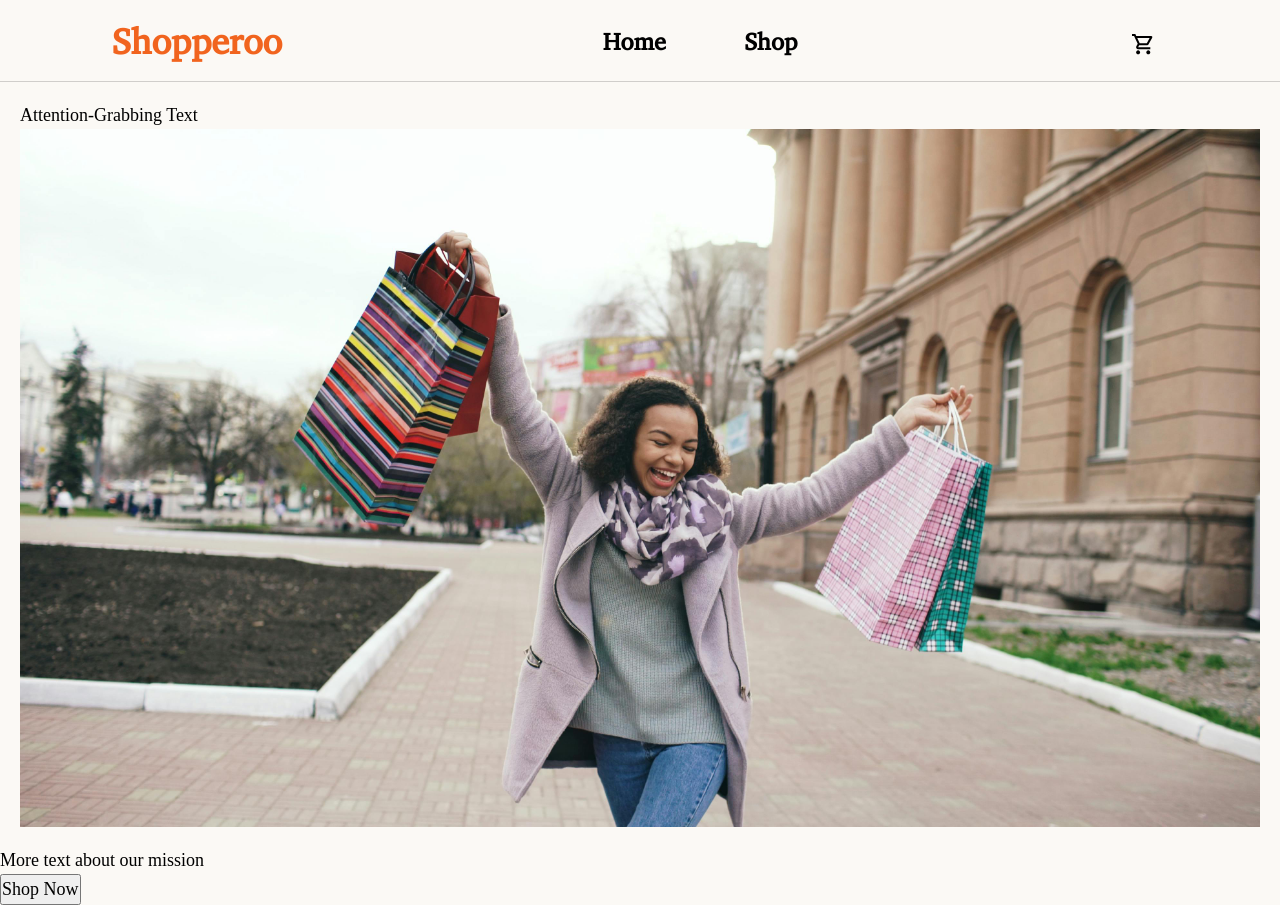
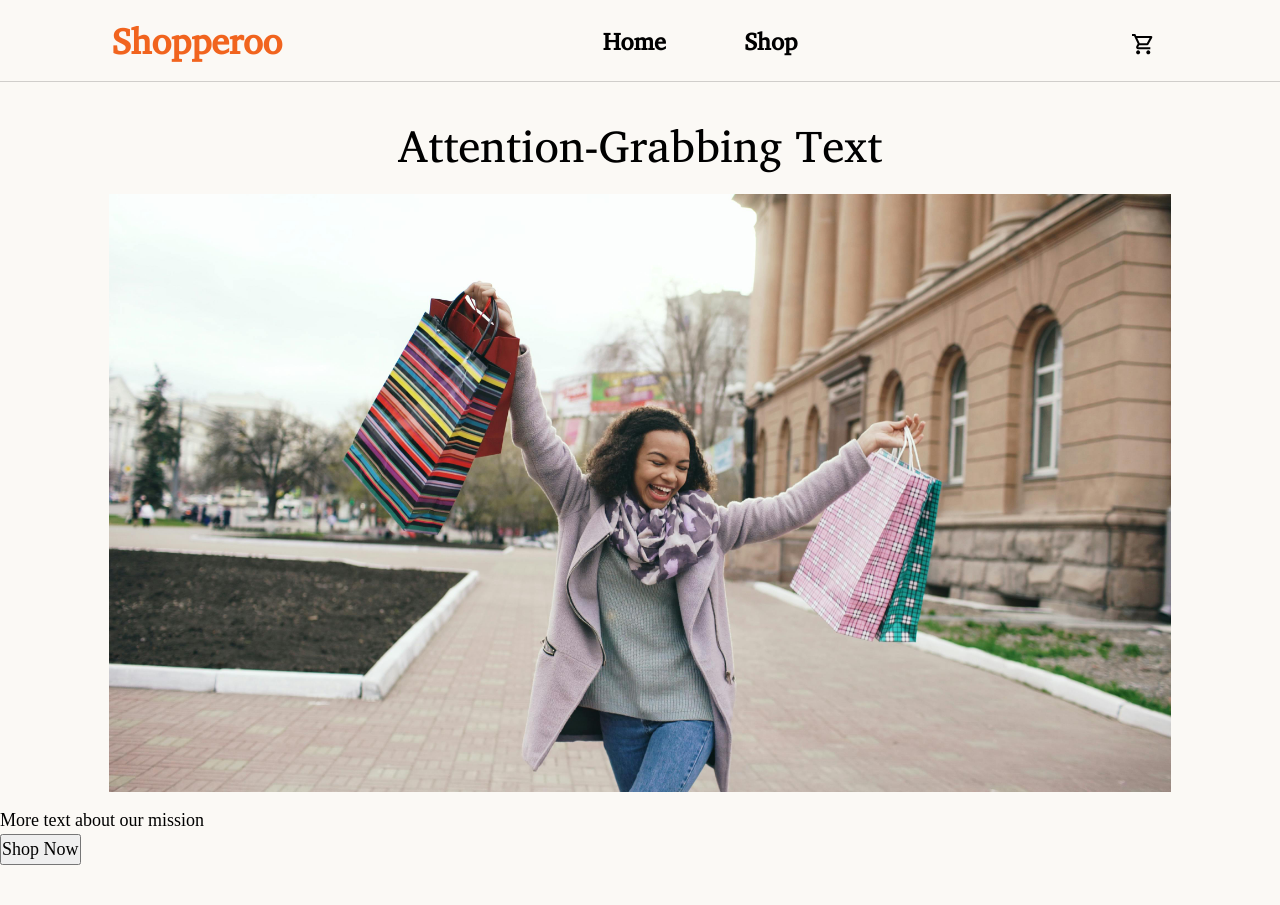
Before and after one commit to Q-Chan97/shopping-cart, a React (Vite) app: page / in a window 1280 px wide. After the commit the page ends 865 px from the top, so only its background shows below. Built offline with nearby package versions, Linux system fonts and the light colour scheme.

Commit message:
style: Home component

```diff
--- a/src/components/Home/Home.module.css
+++ b/src/components/Home/Home.module.css
@@ -1,3 +1,124 @@
+.pageContainer {
+    padding: 10px;
+}
+
+/* Hero image */
+
 .heroContainer {
-    padding: 20px;
+    position: relative;
+    padding: 15px;
 }
+
+.imageContainer {
+    position: relative;
+    box-shadow: 5px 5px 5px #0000003d;
+    border-radius: 10px;
+}
+
+.vignette {
+    position: absolute;
+    inset: 0;
+    background-color: rgba(0, 0, 0, 0.236);
+    border-radius: 10px;
+}
+
+.heroImage {
+    border-radius: 10px;
+}
+
+.heroText {
+    display: flex;
+    flex-wrap: wrap;
+    font-size: 2.8rem;
+    font-family: "Charis SIL", Georgia, serif;
+    color: white;
+    padding: 15px;
+    position: absolute;
+    bottom: 0;
+    right: 2;
+    z-index: 1;
+}
+
+/* Call to action */
+
+.actionContainer {
+    display: flex;
+    flex-direction: column;
+    align-items: center;
+    justify-content: center;
+    gap: 20px;
+    font-family: "Noto Sans Cypro Minoan", Arial, sans-serif;
+}
+
+.missionContainer {
+    color: black;
+    border: 2px solid #0e0e0e2e;
+    border-radius: 10px;
+    padding: 1rem;
+}
+
+.button {
+    padding: 10px;
+    background-color: #f1641e;
+    border: none;
+    border-radius: 10px;
+    font-size: 1.5rem;
+    font-weight: 600;
+}
+
+a {
+    color: white;
+    text-decoration: none;
+}
+
+a:visited {
+    color: white;
+}
+
+/* Mobile */
+
+@media (width < 600px) {
+    .missionContainerDesktop {
+        display: none;
+    }
+}
+
+/* Desktop */
+
+@media (width > 600px) {
+
+    /* Hero image */
+
+    .vignette {
+        display: none;
+    }
+
+    .imageContainer{
+        width: 85%;
+        justify-self: center;
+        box-shadow: none;
+    }
+
+    .heroText {
+        position: static;
+        justify-self: center;
+        color: black;
+    }
+
+    /* Call to action */
+
+    .missionContainerDesktop {
+        justify-self: center;
+        margin: 10px;
+        padding: 10px;
+        font-family: "Noto Sans Cypro Minoan", Arial, sans-serif;
+    }
+
+    .missionContainer {
+        display: none;
+    }
+
+    .button {
+        display: none;
+    }
+}
```
